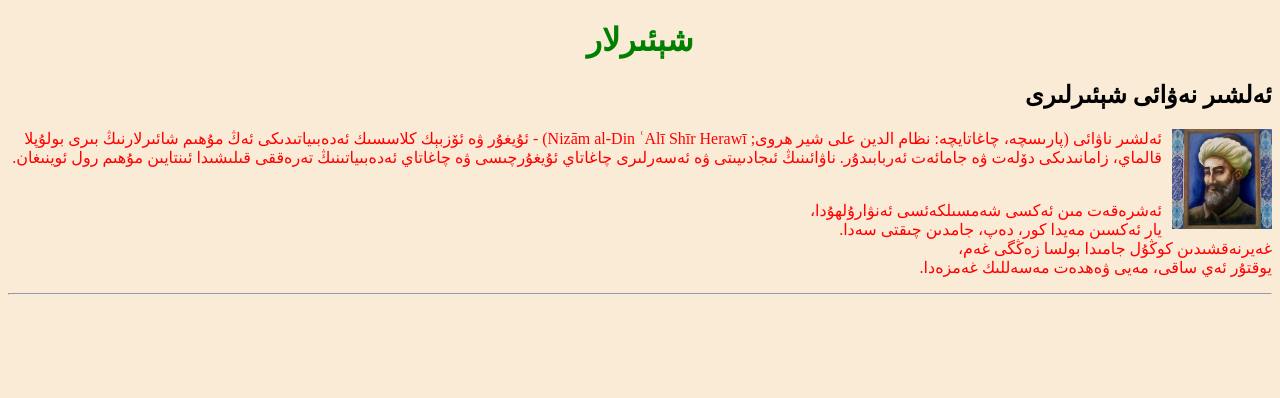
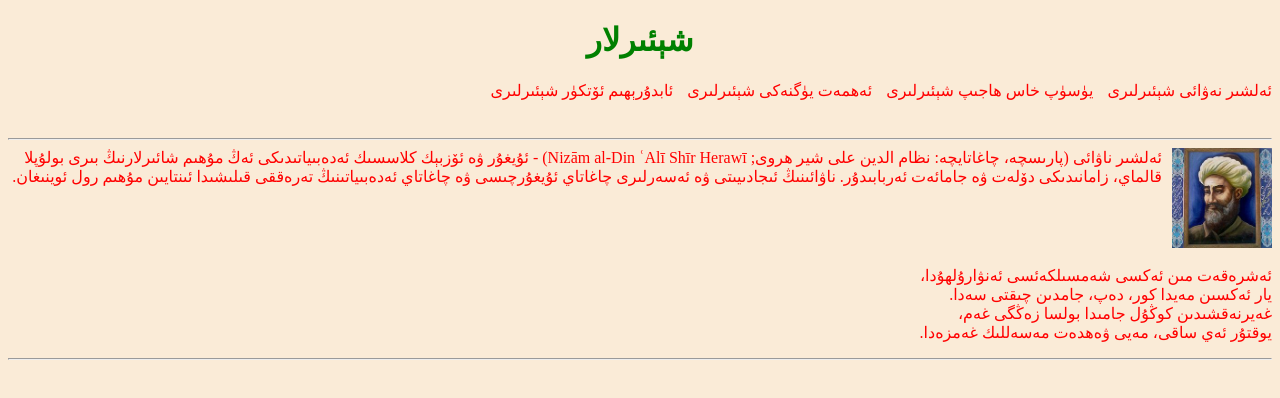
Before and after one commit to yulgunkaiser/diyar, a plain HTML site: page poem.html in a window 1280 px wide. Drawn offline with Linux system fonts and the light colour scheme.

Commit message:
New Update

```diff
--- a/CSS/style.css
+++ b/CSS/style.css
@@ -77,10 +77,18 @@ h2.poem-header{
 .elshir-photo{
     float: right;
     padding-left: 10px;
-}
-.elshir-photo {
     height: 100px;
     width: 100px;
+}
+.elshir-bio {
+    margin-top: 0%;
+}
+.poem-elshir{
+    clear: both;
+}
+.nav{
+   padding-left: 10px;
+   padding-bottom: 30px;
 }
 
 
--- a/poem.html
+++ b/poem.html
@@ -8,13 +8,18 @@
 </head>
 <body>
 
-
-<h2 class="poem-header">ئەلشىر نەۋائى شېئىرلىرى</h2>
+<div class="poem-page-nav">
+		<a class="nav" style="text-decoration: none;" href="">ئەلشىر نەۋائى شېئىرلىرى</a>
+		<a class="nav" style="text-decoration: none;" href="">يۈسۈپ خاس ھاجىپ شېئىرلىرى</a>
+		<a class="nav" style="text-decoration: none;" href="">ئەھمەت يۈگنەكى شېئىرلىرى</a>
+		<a class="nav" style="text-decoration: none;" href="">ئابدۇرېھىم ئۆتكۈر شېئىرلىرى</a>
+</div>
+<hr>
 <img class="elshir-photo" src="images/Elshir Neva'i.jpg" alt="Elshir Neva'i photo">
 <p class="elshir-bio">
 	ئەلشىر ناۋائى (پارىسچە، چاغاتايچە: نظام الدین على شير هروی; Nizām al-Din ʿAlī Shīr Herawī) - ئۇيغۇر ۋە ئۆزبېك كلاسسىك ئەدەبىياتىدىكى ئەڭ مۇھىم شائىرلارنىڭ بىرى بولۇپلا قالماي، زامانىدىكى دۆلەت ۋە جامائەت ئەربابىدۇر. ناۋائىنىڭ ئىجادىيىتى ۋە ئەسەرلىرى چاغاتاي ئۇيغۇرچىسى ۋە چاغاتاي ئەدەبىياتىنىڭ تەرەققى قىلىشىدا ئىنتايىن مۇھىم رول ئوينىغان.
 </p>
-<p>
+<p class="poem-elshir">
 		<br/> ئەشرەقەت مىن ئەكسى شەمسىلكەئسى ئەنۋارۇلھۇدا،
 		<br/> يار ئەكسىن مەيدا كور، دەپ، جامدىن چىقتى سەدا.
 		<br/> غەيرنەقشىدىن كوڭۇل جامىدا بولسا زەڭگى غەم،
```
